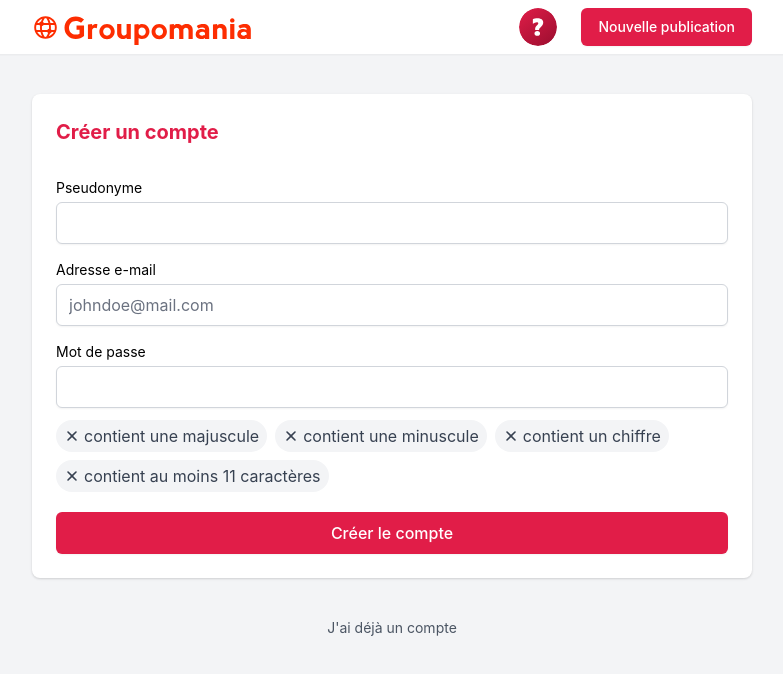
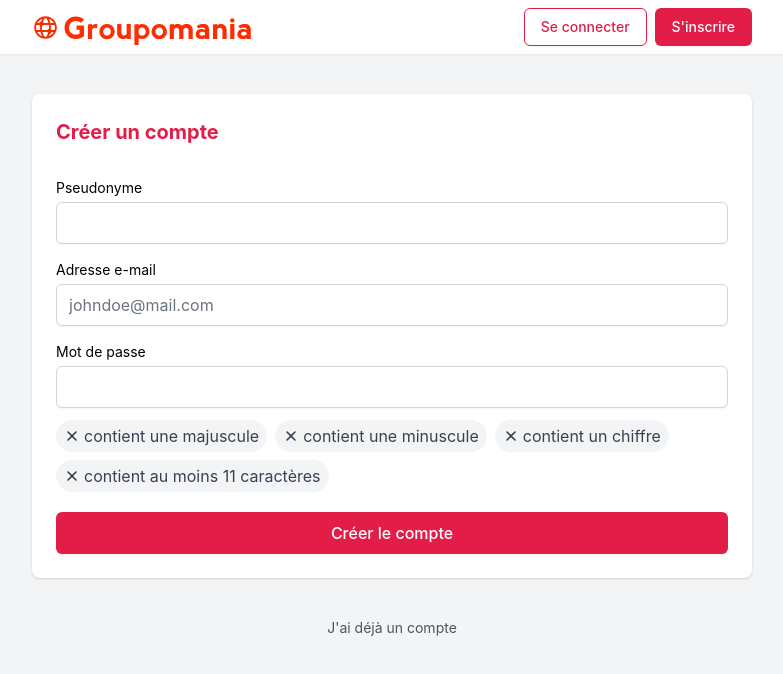
Before and after one commit to MathisBarre/Groupomania, a Next.js app: page /signup in a window 1280 px wide. Shown: the top 674 px of the page, without its empty margins (248-1031 px from the left). Built offline with nearby package versions, Linux system fonts and the light colour scheme.

Commit message:
fix: not connected user was appearing as connected

```diff
--- a/pages/_app.jsx
+++ b/pages/_app.jsx
@@ -10,7 +10,8 @@ const ConnectedUserContext = createContext(null);
 function MyApp({ Component, pageProps }) {
   const router = useRouter()
   const [ cookies ] = useCookies(["connectedUser"])
-  const [connectedUser, setConnectedUser] = useState(cookies.connectedUser)
+
+  const [connectedUser, setConnectedUser] = useState((!cookies[0]) ? null : cookies.connectedUser)
 
   return (
     <div>
@@ -19,10 +20,10 @@ function MyApp({ Component, pageProps }) {
         <link rel="icon" href="/favicon.ico" />
       </Head>
         <div className="flex flex-col min-h-screen bg-gray-100">
-            <ConnectedUserContext.Provider value={{ connectedUser, setConnectedUser }}>
-              {(router.pathname === "/" || router.pathname === "/admin") ? "" : <Header />}
-                <Component {...pageProps} />
-            </ConnectedUserContext.Provider>
+          <ConnectedUserContext.Provider value={{ connectedUser, setConnectedUser }}>
+            {(router.pathname === "/" || router.pathname === "/admin") ? "" : <Header />}
+              <Component {...pageProps} />
+          </ConnectedUserContext.Provider>
         </div>
     </div>
   )
```
